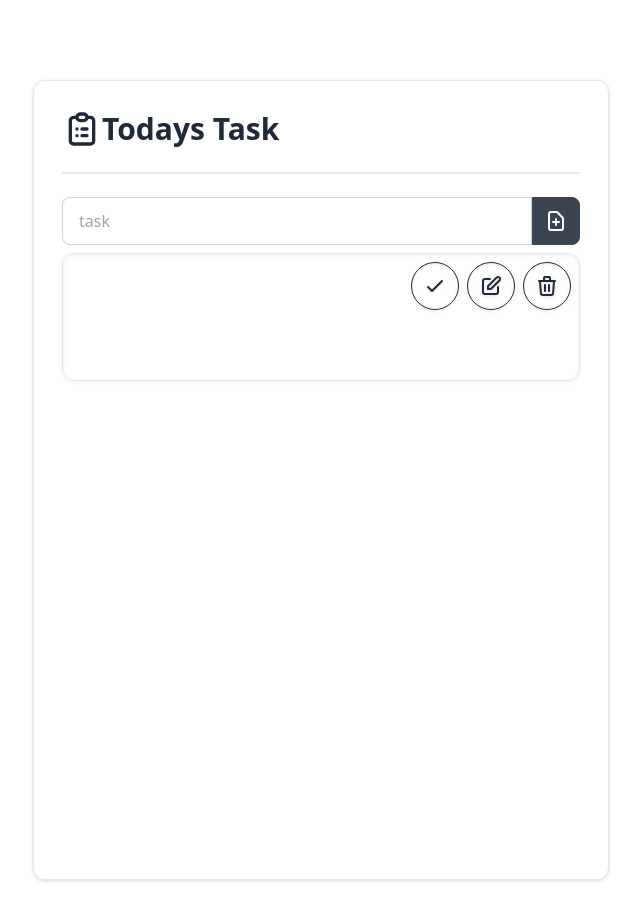
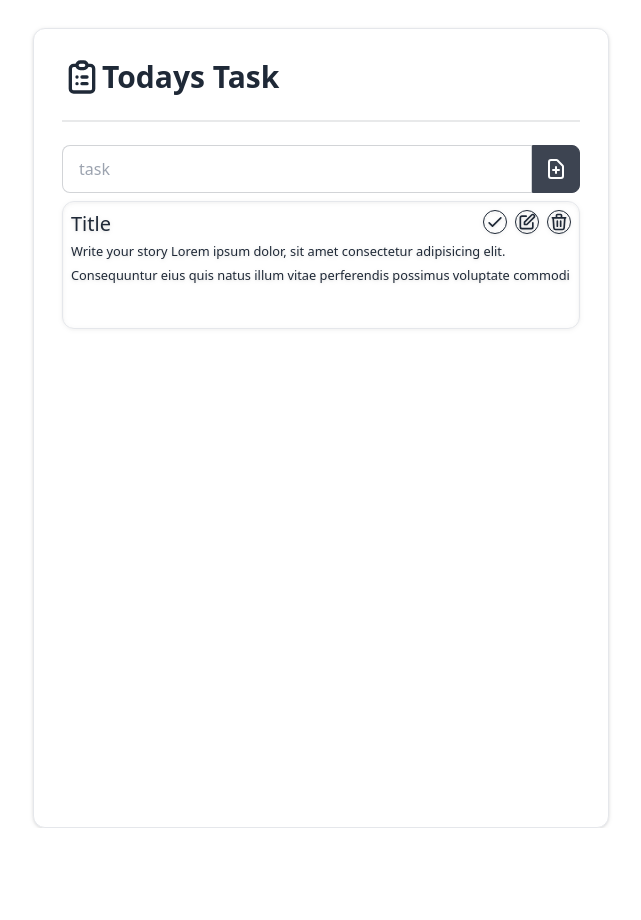
Before and after one commit to MdMuzahid07/Todo_app-client, a React (Create React App) app: page / in a window 1280 px wide. Shown: the top 920 px of the page, without its empty margins (319-960 px from the left). After the commit the page ends 828 px from the top, so only its background shows below. Built offline with nearby package versions, Linux system fonts and the light colour scheme.

Commit message:
UI design complete

```diff
--- a/src/App.js
+++ b/src/App.js
@@ -2,7 +2,7 @@ import Todo from "./pages/Todo";
 
 function App() {
   return (
-    <div className="max-w-xl mx-auto custom-height my-20 border drop-shadow rounded-xl p-7 bg-white">
+    <div className="max-w-xl mx-auto custom-height mt-7 border drop-shadow rounded-xl p-7 bg-white">
       <Todo />
     </div>
   );
--- a/src/index.css
+++ b/src/index.css
@@ -10,7 +10,7 @@ body {
 }
 
 ::-webkit-scrollbar {
-  width: 7px;
+  width: 2px;
 }
 
 ::-webkit-scrollbar-track {
@@ -33,5 +33,8 @@ body {
 .custom-height {
   min-height: 50rem;
   max-height: 50rem;
+}
+
+.y-scroll {
   overflow-y: scroll;
 }
--- a/src/pages/Tasks.jsx
+++ b/src/pages/Tasks.jsx
@@ -2,14 +2,15 @@ import React from 'react';
 
 const Tasks = () => {
     return (
-        <div className='border drop-shadow rounded-xl my-2 w-full h-32 p-2'>
-            <div class="flex absolute right-2">
-                <button class="btn btn-circle btn-outline btn-neutral"><svg class="w-6 h-6" fill="none" stroke="currentColor" viewBox="0 0 24 24" xmlns="http://www.w3.org/2000/svg"><path stroke-linecap="round" stroke-linejoin="round" stroke-width="2" d="M5 13l4 4L19 7"></path></svg></button>
-                <button class="btn btn-circle btn-outline btn-neutral mx-2"><svg class="w-6 h-6" fill="none" stroke="currentColor" viewBox="0 0 24 24" xmlns="http://www.w3.org/2000/svg"><path stroke-linecap="round" stroke-linejoin="round" stroke-width="2" d="M11 5H6a2 2 0 00-2 2v11a2 2 0 002 2h11a2 2 0 002-2v-5m-1.414-9.414a2 2 0 112.828 2.828L11.828 15H9v-2.828l8.586-8.586z"></path></svg></button>
-                <button class="btn btn-circle btn-outline btn-neutral"><svg class="w-6 h-6" fill="none" stroke="currentColor" viewBox="0 0 24 24" xmlns="http://www.w3.org/2000/svg"><path stroke-linecap="round" stroke-linejoin="round" stroke-width="2" d="M19 7l-.867 12.142A2 2 0 0116.138 21H7.862a2 2 0 01-1.995-1.858L5 7m5 4v6m4-6v6m1-10V4a1 1 0 00-1-1h-4a1 1 0 00-1 1v3M4 7h16"></path></svg></button>
+        <div className='border drop-shadow rounded-xl my-2 w-full h-32 p-2 y-scroll'>
+            <div class="flex absolute right-2 block">
+                <button class="btn btn-xs btn-circle btn-outline btn-neutral"><svg class="w-5 h-5" fill="none" stroke="currentColor" viewBox="0 0 24 24" xmlns="http://www.w3.org/2000/svg"><path stroke-linecap="round" stroke-linejoin="round" stroke-width="2" d="M5 13l4 4L19 7"></path></svg></button>
+                <button class="btn btn-xs btn-circle btn-outline btn-neutral mx-2"><svg class="w-5 h-5" fill="none" stroke="currentColor" viewBox="0 0 24 24" xmlns="http://www.w3.org/2000/svg"><path stroke-linecap="round" stroke-linejoin="round" stroke-width="2" d="M11 5H6a2 2 0 00-2 2v11a2 2 0 002 2h11a2 2 0 002-2v-5m-1.414-9.414a2 2 0 112.828 2.828L11.828 15H9v-2.828l8.586-8.586z"></path></svg></button>
+                <button class="btn btn-xs btn-circle btn-outline btn-neutral"><svg class="w-5 h-5" fill="none" stroke="currentColor" viewBox="0 0 24 24" xmlns="http://www.w3.org/2000/svg"><path stroke-linecap="round" stroke-linejoin="round" stroke-width="2" d="M19 7l-.867 12.142A2 2 0 0116.138 21H7.862a2 2 0 01-1.995-1.858L5 7m5 4v6m4-6v6m1-10V4a1 1 0 00-1-1h-4a1 1 0 00-1 1v3M4 7h16"></path></svg></button>
             </div>
             <div>
-
+                <h2 className='text-xl'>Title</h2>
+                <p><small>Write your story Lorem ipsum dolor, sit amet consectetur adipisicing elit. Consequuntur eius quis natus illum vitae perferendis possimus voluptate commodi</small></p>
             </div>
         </div>
     );
--- a/src/pages/Todo.jsx
+++ b/src/pages/Todo.jsx
@@ -21,9 +21,6 @@ const Todo = () => {
             <Tasks />
 
 
-
-
-
         </div>
     );
 };
```
Also changed, not shown: 1 other file (tests, documents, lock files or other folders).
